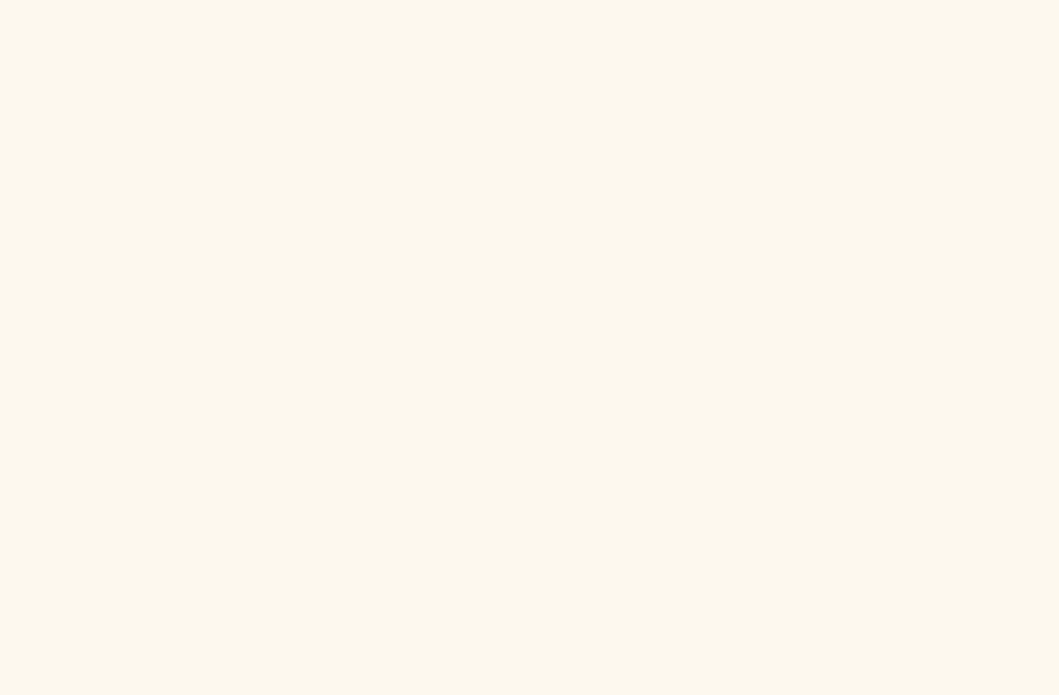
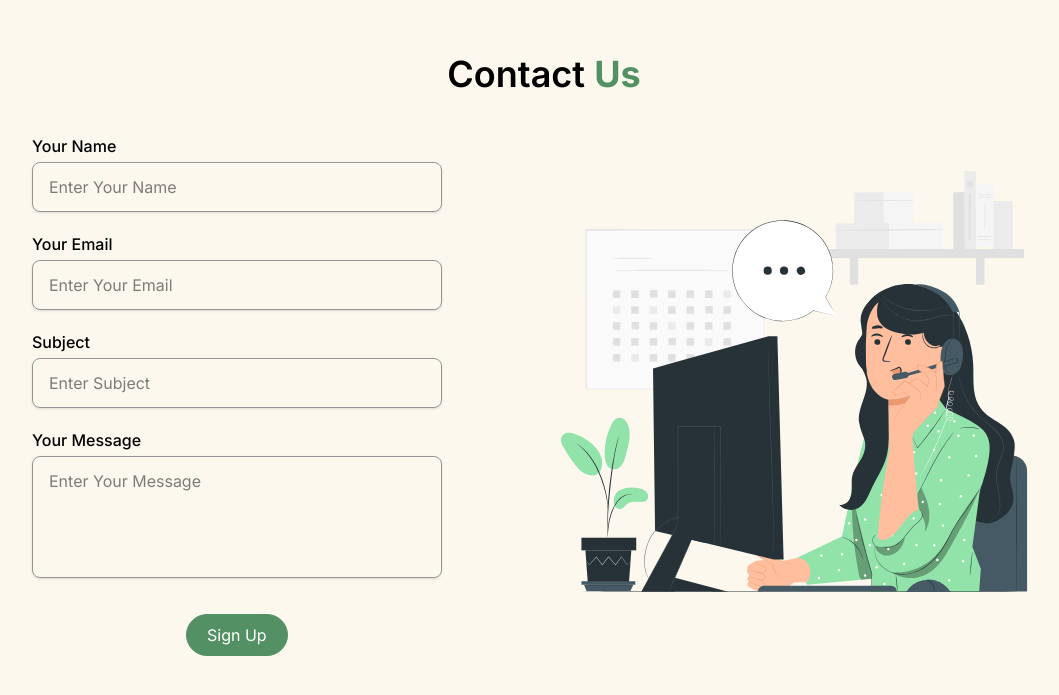
Before and after one commit to eslamahmedbadea/eStudy_Education_Landing_Page_React, a React (Vite) app: page / in a window 1280 px wide. Shown: the part 3249-3944 px from the top of the page, without its empty margins (96-1155 px from the left). Before the commit the page ends 3164 px from the top, so only its background shows below. Built offline with nearby package versions, Linux system fonts and the light colour scheme.

Commit message:
Feat: Added Contact section

```diff
--- /dev/null
+++ b/src/components/Contact.jsx
@@ -0,0 +1,91 @@
+// Importing
+import img from "../assets/contact.svg";
+import Button from "../layout/Button";
+
+function Contact() {
+  return (
+    // Main container
+    <div className="min-h-screen flex flex-col items-center justify-center md:mx-32 mx-5 mt-10">
+      {/* Section heading */}
+      <h2 className="text-4xl font-semibold">
+        Contact <span className="text-brightGreen font-bold">Us</span>
+      </h2>
+
+      {/* Form and image wrapper */}
+      <div className="flex flex-col md:flex-row justify-between w-full mt-10">
+        {/* Contact form */}
+        <form className="w-full md:w-2/5 space-y-5">
+          {/* Name field */}
+          <div className="flex flex-col gap-1">
+            <label className="font-medium" htmlFor="userName">
+              Your Name
+            </label>
+            <input
+              className="w-full py-3 px-4 rounded-lg border border-lightText shadow-sm hover:shadow-lg transition-all"
+              type="text"
+              name="userName"
+              id="userName"
+              placeholder="Enter Your Name"
+            />
+          </div>
+
+          {/* Email field */}
+          <div className="flex flex-col gap-1">
+            <label className="font-medium" htmlFor="userEmail">
+              Your Email
+            </label>
+            <input
+              className="w-full py-3 px-4 rounded-lg border border-lightText shadow-sm hover:shadow-lg transition-all"
+              type="email"
+              name="userEmail"
+              id="userEmail"
+              placeholder="Enter Your Email"
+            />
+          </div>
+
+          {/* Subject field */}
+          <div className="flex flex-col gap-1">
+            <label className="font-medium" htmlFor="userSubject">
+              Subject
+            </label>
+            <input
+              className="w-full py-3 px-4 rounded-lg border border-lightText shadow-sm hover:shadow-lg transition-all"
+              type="text"
+              name="userSubject"
+              id="userSubject"
+              placeholder="Enter Subject"
+            />
+          </div>
+
+          {/* Message field */}
+          <div className="flex flex-col gap-1">
+            <label className="font-medium" htmlFor="userMessage">
+              Your Message
+            </label>
+            <textarea
+              className="w-full py-3 px-4 rounded-lg border border-lightText shadow-sm hover:shadow-lg transition-all resize-none"
+              name="userMessage"
+              id="userMessage"
+              placeholder="Enter Your Message"
+              rows={4}
+            />
+          </div>
+
+          {/* Submit button */}
+          <div className="flex justify-center">
+            <button>
+              <Button title="Sign Up" />
+            </button>
+          </div>
+        </form>
+
+        {/* Contact illustration */}
+        <div className="w-full md:w-2/4 flex items-center justify-center mt-10 md:mt-0">
+          <img src={img} alt="imgForm" />
+        </div>
+      </div>
+    </div>
+  );
+}
+
+export default Contact;
--- a/src/pages/Home.jsx
+++ b/src/pages/Home.jsx
@@ -4,6 +4,7 @@ import HeroSection from "../components/HeroSection";
 import About from "../components/About";
 import Courses from "../components/Courses";
 import Reviews from "../components/Reviews";
+import Contact from "../components/Contact";
 
 function Home() {
   return (
@@ -25,6 +26,10 @@ function Home() {
       <section id="reviews">
         <Reviews />
       </section>
+
+      <section id="contact">
+        <Contact />
+      </section>
     </>
   );
 }
```
